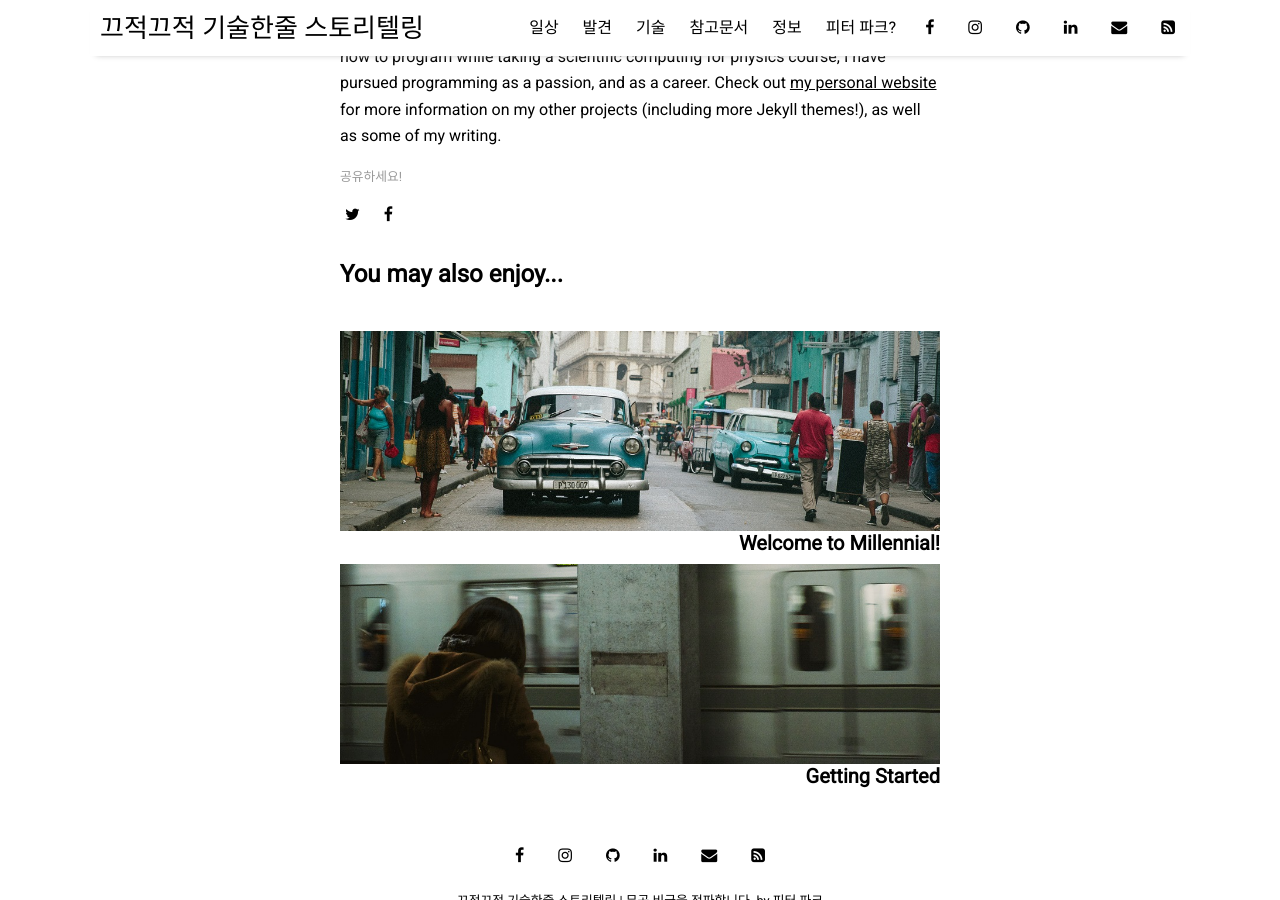
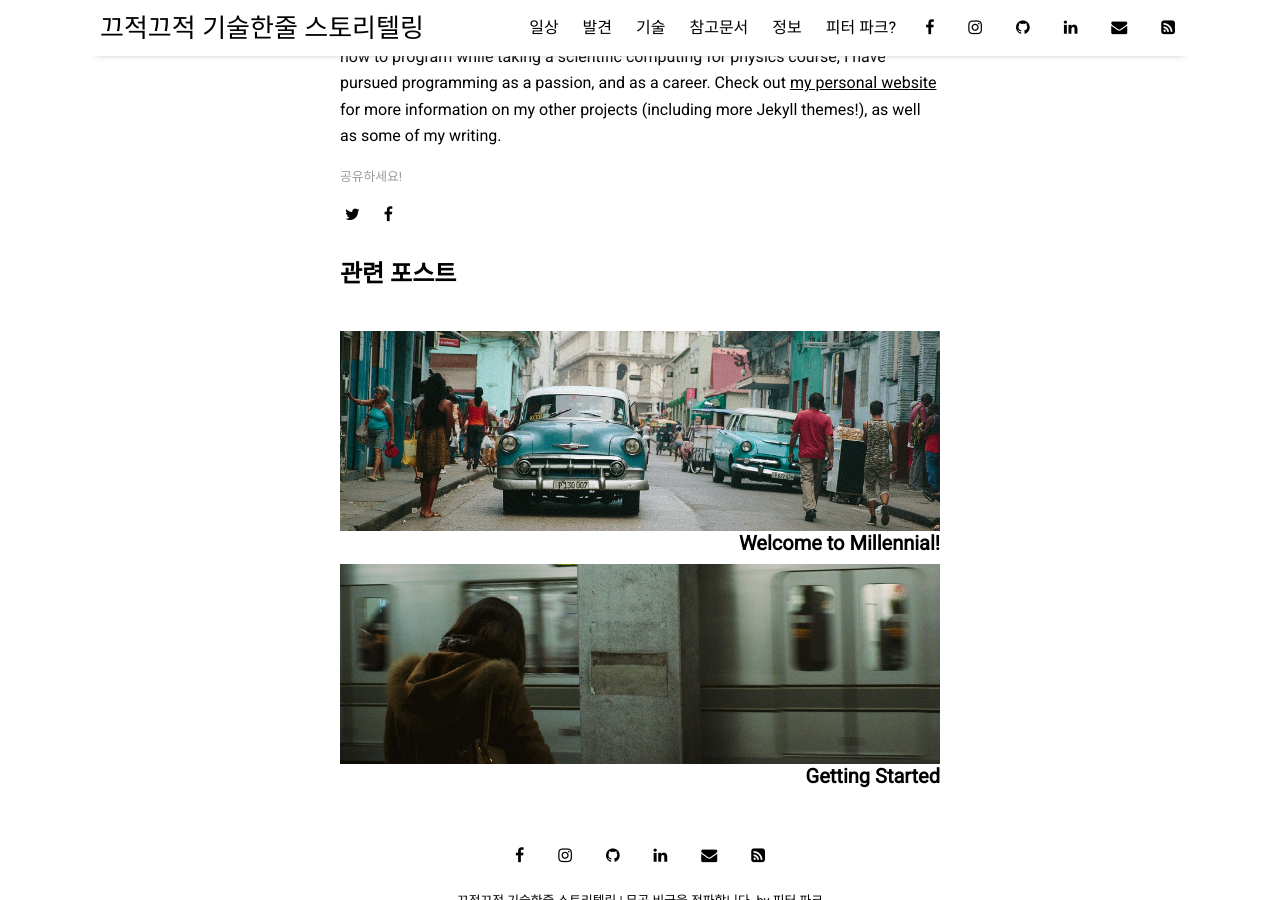
Before and after one commit to parkkw09/parkkw09.github.io, a Jekyll site: the page built from _posts/2016-04-04-about-the-author.md, in a window 1280 px wide and 900 px high, scrolled down 569 px. Built offline with Jekyll 4.4.1, drawn with Linux system fonts in a browser that asks for light colours; nearby versions of some CDN libraries.

Commit message:
Modified very simple content.

```diff
--- a/_data/settings.yml
+++ b/_data/settings.yml
@@ -31,6 +31,6 @@ pagination:
 
 sharing_button_prompt: '공유하세요!'
 
-related_posts: 'You may also enjoy...'
+related_posts: '관련 포스트'
 
 post_date_prefix: 'Written on'
```
